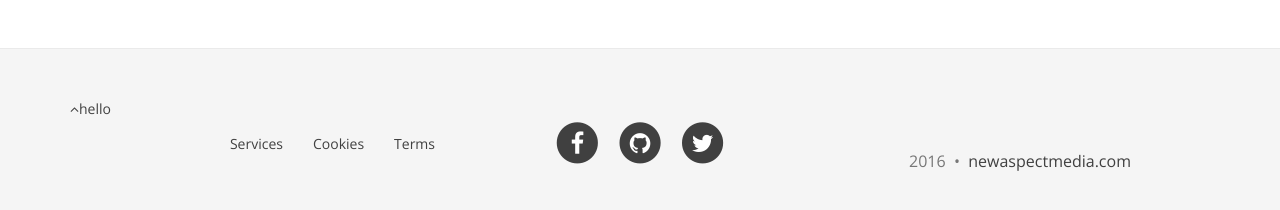
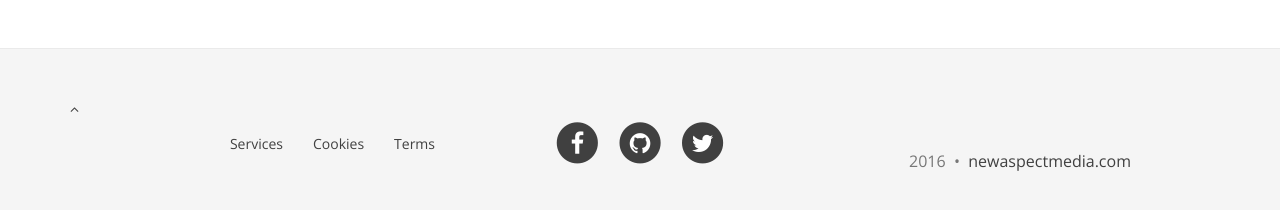
Before and after one commit to newmedia77/appxnam, a Jekyll site: the page built from _posts/2016-02-13-trial.md, in a window 1280 px wide and 1220 px high. Shown: the part 996-1206 px from the top of the window. Built offline with Jekyll 4.4.1, drawn with Linux system fonts in a browser that asks for light colours; nearby versions of some CDN libraries.

Commit message:
andreas
page top

```diff
--- a/_includes/footer.html
+++ b/_includes/footer.html
@@ -1,6 +1,6 @@
 <footer>
   <div class="container appx-footer">
-    <a class="page-scroll backToTop" href="#page-top"><i class="fa fa-angle-up"></i>hello</a>
+    <a class="page-scroll backToTop" href="#page-top"><i class="fa fa-angle-up"></i></a>
 <div class="row">
   <div class="col-xs-6 col-sm-4">
 
--- a/_layouts/default.html
+++ b/_layouts/default.html
@@ -18,7 +18,7 @@
 
   {% include head.html %}
 
-  <body>
+  <body id="page-top" data-spy="scroll" data-target=".navbar">
 
     {% include nav.html %}
 
```
